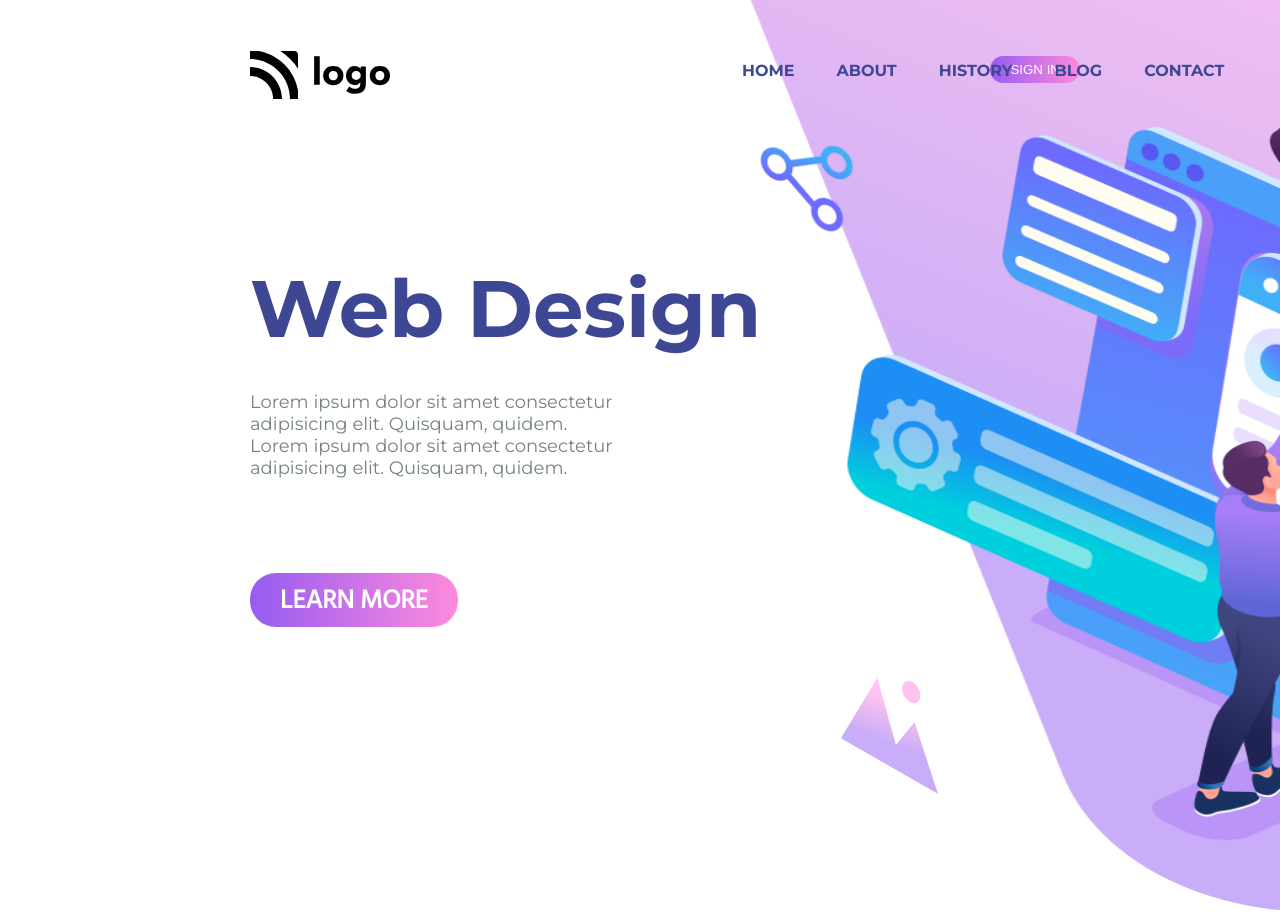
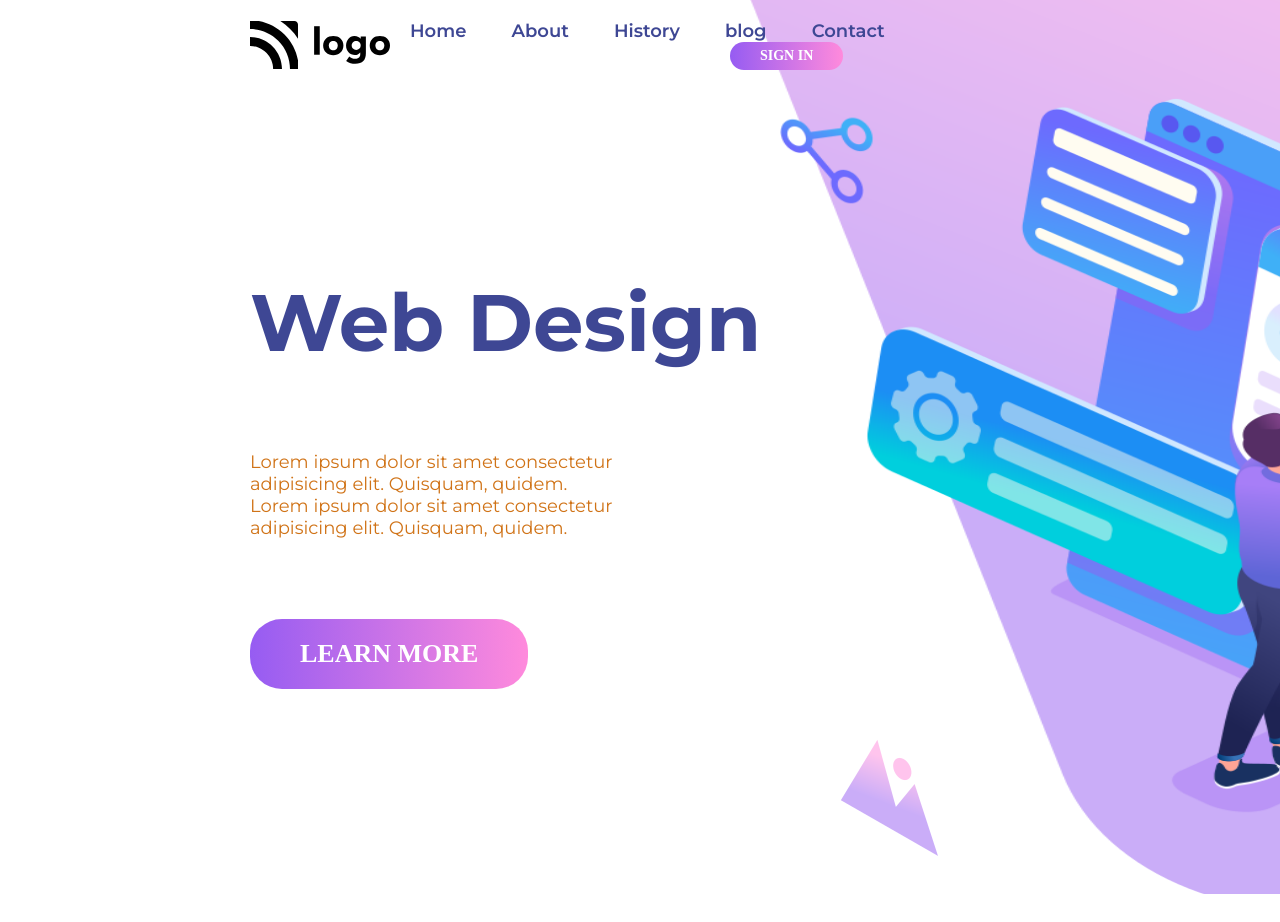
Before and after one commit to Rakshithjprp/live-class-project-8, a plain HTML site: page index.html in a window 1280 px wide. Shown: the top 922 px of the page. After the commit the page ends 894 px from the top, so only its background shows below. Drawn offline with Linux system fonts and the light colour scheme; a web font is replaced by a local one.

Commit message:
project-8 is updated

```diff
--- a/index.html
+++ b/index.html
@@ -1,33 +1,44 @@
 <!DOCTYPE html>
 <html lang="en">
 <head>
-    <meta charset="UTF-8" />
-    <meta http-equiv="X-UA-Compatible" content="IE=edge" />
-    <meta name="viewport" content="width=device-width, initial-scale=1.0" />
-    <link rel="stylesheet" href="css/index.css" />
-    <link rel="preconnect" href="https://fonts.googleapis.com" />
-    <link rel="preconnect" href="https://fonts.gstatic.com" crossorigin />
-    <link
-      href="https://fonts.googleapis.com/css2?family=Roboto&display=swap"
-      rel="stylesheet"
-    />
+  <meta charset="UTF-8">
+  <meta http-equiv="X-UA-Compatible" content="IE=edge">
+  <meta name="viewport" content="width=device-width, initial-scale=1.0">
   <link rel="stylesheet" href="style.css">
-    <title>Design Landing Page</title>
+  <link rel="stylesheet" href="resposive.css">
+  <title>Project-8 Design Landing Page</title>
 </head>
 <body>
-    <div class="main-div">
-      <nav>
-        <img src="./images/logo.svg" alt="logo" />
-        <div class="nav-items">
-          <h5 class="nav-item">HOME</h5>
-          <h5 class="nav-item">ABOUT</h5>
-          <h5 class="nav-item">HISTORY</h5>
-          <h5 class="nav-item">BLOG</h5>
-          <h5 class="nav-item">CONTACT</h5>
+  <header>
+    <div class="head">
+        <div class="logo">
+        <img src="./images/logo.svg" alt="" srcset="">
         </div>
-        <button class="signin-btn">SIGN IN</button>
-        <!-- <img src="./images/intro-img.svg" alt="intro-img" class="intro-img1"/> -->
-      </nav>
+        <label for="toggle">
+            <div class="icon">
+                <div></div>
+                <div></div>
+                <div></div>
+            </div>
+        </label>
+    </div>
+
+    <input type="checkbox"  id="toggle">
+    <ul class="nav-links">
+        <li><a href="">Home</a></li>
+        <li><a href="">About</a></li>
+        <li><a href="">History</a></li>
+        <li><a href="">blog</a></li>
+        <li><a href="">Contact</a></li>
+        <li>
+            <ul>
+                <li class="nav-links1"><a href="#"><button class="nav-btn">SIGN IN</button></a></li>
+            </ul>
+        </li>
+    </ul>
+</header>
+
+
 <div class="intro-section">
   <div class="left-section">
     <h1>Web Design</h1>
@@ -48,6 +59,5 @@
     <img src="./images/intro-img.png" alt="intro-img" class="intro-img01"/>
   </div>
 </div>
-    </div>
 </body>
 </html>
--- a/style.css
+++ b/style.css
@@ -1,67 +1,159 @@
-@import url('https://fonts.googleapis.com/css2?family=Montserrat&display=swap');
-@import url('https://fonts.googleapis.com/css2?family=Montserrat:wght@700&display=swap');
-@import url('https://fonts.googleapis.com/css2?family=Hind+Siliguri&family=Montserrat:wght@700&display=swap');
-body{
+/* ---------import fonts */
+@import url("https://fonts.googleapis.com/css2?family=Montserrat:wght@900&family=Roboto:wght@500&display=swap");
+@import url("https://fonts.googleapis.com/css2?family=Montserrat:wght@500&display=swap");
+@import url("https://fonts.googleapis.com/css2?family=Maven+Pro:wght@500&family=Montserrat:ital,wght@0,200;0,400;0,600;0,900;1,700&family=Open+Sans:wght@400;401&family=Roboto:wght@500&family=Sansita+Swashed:wght@500&display=swap");
+@import url("https://fonts.googleapis.com/css2?family=Maven+Pro:wght@500&family=Montserrat:ital,wght@0,200;0,400;0,600;0,700;0,900;1,700&family=Open+Sans:wght@400;401&family=Roboto:wght@500&family=Sansita+Swashed:wght@500&display=swap");
 
-margin: 0 auto;
+@import url("https://fonts.googleapis.com/css2?family=Maven+Pro:wght@500&family=Montserrat:ital,wght@0,200;0,400;0,600;0,700;0,900;1,700&family=Open+Sans:wght@400;401&family=Roboto:wght@500&family=Sansita+Swashed:wght@500&display=swap");
 
+
+@import url('https://fonts.googleapis.com/css2?family=Lilita+One&display=swap');
+
+
+*{
+    box-sizing: border-box;
+    padding: 0;
+    margin: 0;
+    font-family: Verdana;
 }
 
-.main-div{
+body{
 
     background-image: url(./images/backcover.png);
     background-repeat: no-repeat;
-    background-position: right;
-    background-position-x: 750px;
-    background-position-y: 0px;
-    background-size: 1200px 913px;
-
-}
-
-nav>img{
-    margin-left: 250px;
-    margin-top: 50px;
-}
-
-.nav-items{
-   margin-left: 700px;
-   margin-top: -70px;
-   display: flex;
 
 
 }
 
-.nav-item{
-    margin-left: 42px;
-    font-family: Montserrat;
-    font-size: 16px;
+
+
+a {
+	text-decoration: none;
+}
+
+header {
+
+	padding: 20px;
+	color: #000;
+}
+
+.logo{
+    margin-left: 0px;
+}
+
+header a {
 	color: #3E4794;
+    font-weight: 600;
+    font-family: montserrat;
+    font-size: 18px;
+
+}
+#toggle {
+	display: none;
+}
+
+div .icon{
+    display: block !important;
+}
+
+#toggle:checked + .nav-links {
+	display: block;
+}
+.head{
+    display: flex;
+    justify-content: space-between;
+}
+
+
+header .nav-links {
+	display: none;
+}
+
+header label {
+	cursor: pointer;
+	position: relative;
+}
+
+header .nav-links {
+	display: none;
+}
+
+
+.nav-links li a:hover{
+    color: #e34e0f;
+    font-weight: 900;
+    font-family: montserrat;
+    font-size: 18px;
+}
+
+.icon {
+	width: 30px;
+}
+.icon div {
+	height: 3px;
+	background: red;
+	margin: 3px 0;
+}
+
+
+
+
+
+.nav-links {
+	list-style: none;
+}
+
+.nav-links li {
+	padding: 20px 0;
+}
+
+.nav-links li:nth-child(1) {
+	padding-top: 40px;
+}
+
+.nav-links1 {
+    list-style: none;
+}
+
+.nav-links1 {
+    margin-left: 0px;
+    margin-right: 0px;
+}
+
+.nav-btn{
+
+
+    background-image: linear-gradient(-90deg, #FF8ADC, #965CF2);
+    font-family: Hind Siliguri;
+    font-size: 14px;
+    font-weight: 600;
+    color: #fff;
+    border: none;
+    padding: 6px 30px;
+   border-radius: 26px;
 
 }
 
 
-.signin-btn{
-    margin-right: 200px;
-   margin-top: -50px;
-   float: right;
-   border: none;
-   background-color: red; /* For browsers that do not support gradients */
-   background-image: linear-gradient(-90deg, #FF8ADC, #965CF2);
-   color: #fff;
-   padding: 6px 20px;
-   border-radius: 20px;
-}
+/*  */
 
 
-.intro-img1{
-    float: right;
-    margin-right: 100px;
+
+
+
+/* .intro-img1{
+    margin-left: 760px;
+    margin-top: -480px;
+} */
+
+.imgs-div{
+    display: none;
 }
 
 .intro-img01{
 
- margin-left: 760px;
- margin-top: -480px;
+    margin-left: 800px;
+    margin-top: 400px;
     width: 1050px;
     height: 800px;
 
@@ -71,53 +163,58 @@ nav>img{
 .vector-img{
     position: relative;
     left: 840px;
-    top: 200px;
+    top: 20px;
 }
 
 .vector-dot{
     position: relative;
-    left: 800px;
-    top: 110px;
+    left: 790px;
+    top: -55px;
 }
 
+
+
+
 .left-section{
-    margin-left: 250px;
+    margin-left: 50px;
     margin-top: 50px;
 }
 
 .left-section>h1{
-    position: relative;
-    top: 100px;
+
+
 
     font-family: Montserrat;
     font-size: 80px;
     color: #3E4794;
     font-weight: 700;
+    margin-top: 180px;
 
 
 }
 
 
 .left-section>h4{
-    position: relative;
-    top: 80px;
-    color: #758283;
+
+    margin-top: 80px;
+    color: #d07317;
     font-family: Montserrat;
     font-size: 18px;
-    font-weight: 200;
+    font-weight: 400;
 
 }
 
 .learn-more-btn{
-    position: relative;
-    top: 150px;
+
+    margin-top: 80px;
     background-image: linear-gradient(-90deg, #FF8ADC, #965CF2);
     font-family: Hind Siliguri;
     font-size: 26px;
     font-weight: 600;
     color: #fff;
     border: none;
-    padding: 6px 30px;
-   border-radius: 26px;
+    padding: 20px 50px;
+   border-radius: 32px;
+   margin-bottom: 30px;
 
 }
```
Lines whose indentation alone changed are shown as unchanged.
